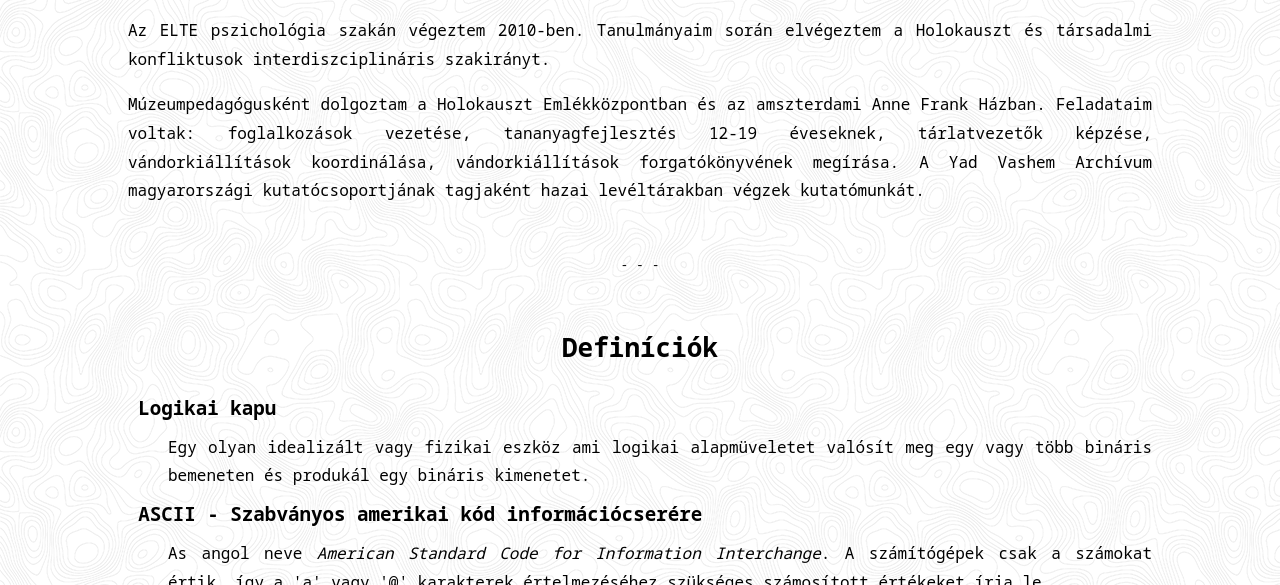
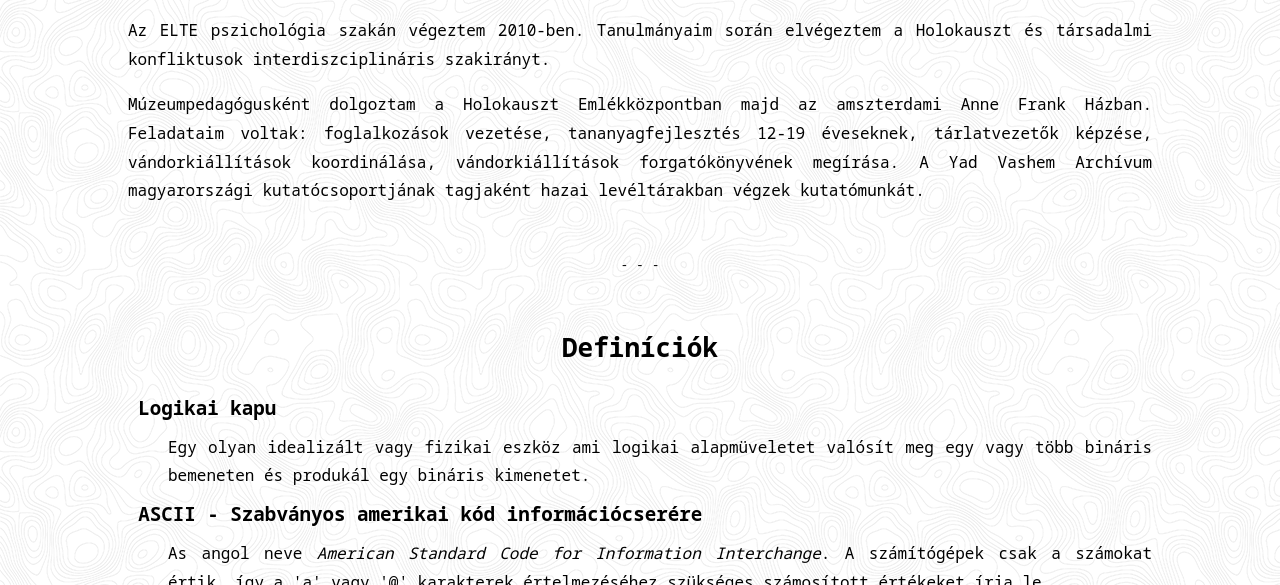
Before and after one commit to ildi-laszak/ildi-laszak.github.io, a plain HTML site: page index.html in a window 1280 px wide. Shown: the part 215-800 px from the top of the page. Drawn offline with Linux system fonts and the light colour scheme.

Commit message:
Update index.html

```diff
--- a/index.html
+++ b/index.html
@@ -33,7 +33,7 @@
             <h3>Manuális szoftvertesztelő tanuló</h3>
             <p>Az ELTE pszichológia szakán végeztem 2010-ben. Tanulmányaim során elvégeztem a Holokauszt és társadalmi
                 konfliktusok interdiszciplináris szakirányt.</p>
-            <p>Múzeumpedagógusként dolgoztam a Holokauszt Emlékközpontban és az amszterdami Anne Frank Házban.
+            <p>Múzeumpedagógusként dolgoztam a Holokauszt Emlékközpontban majd az amszterdami Anne Frank Házban.
                 Feladataim
                 voltak: foglalkozások vezetése, tananyagfejlesztés 12-19 éveseknek, tárlatvezetők képzése,
                 vándorkiállítások
```
